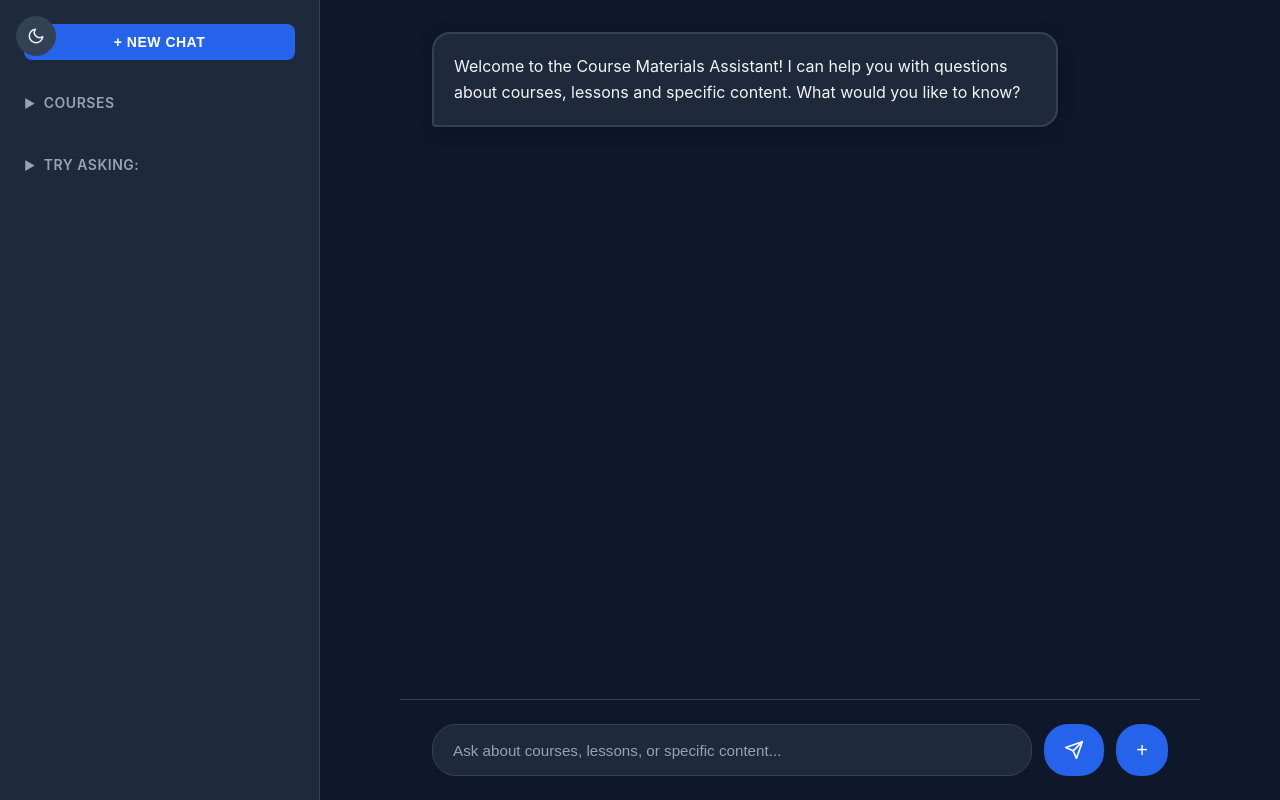
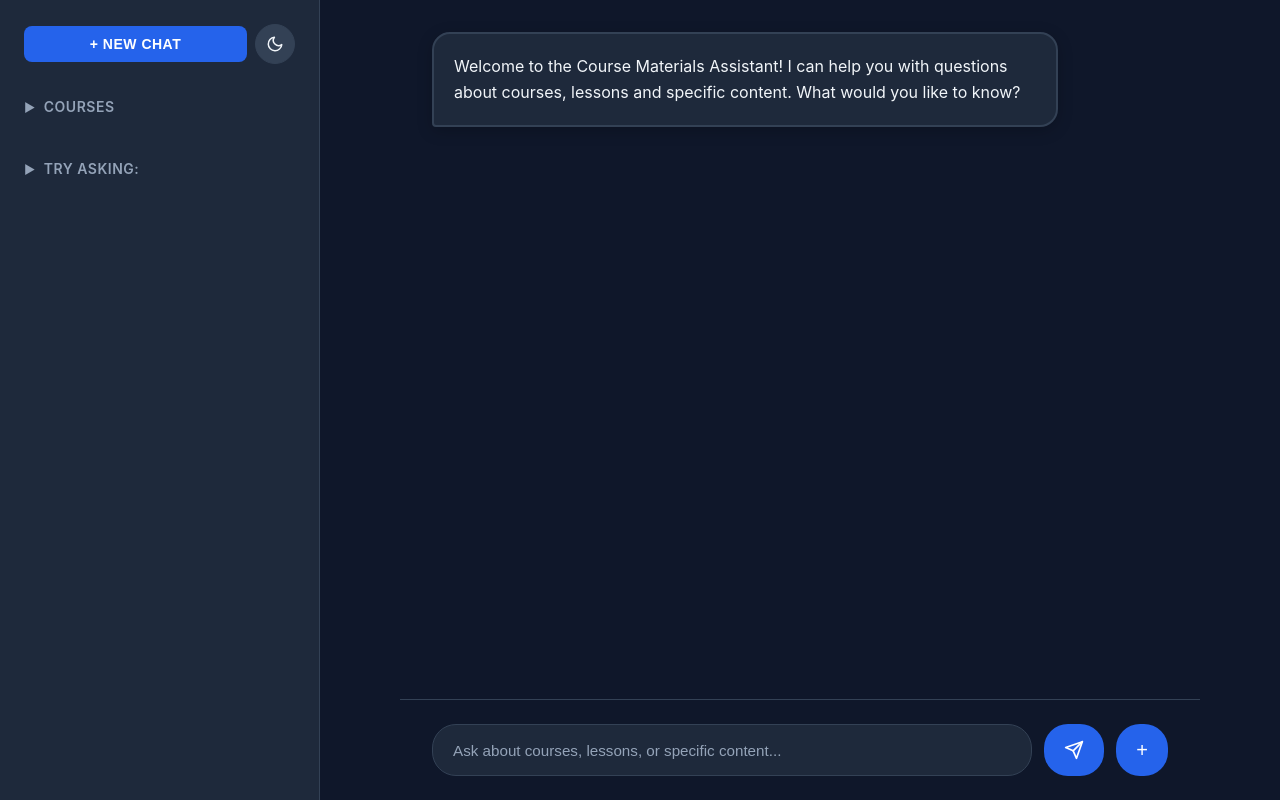
Before and after one commit to ssedimbi1/deeplearningai_claude_agent_course, a website: page frontend/index.html in a window 1280 px wide. Drawn offline with nearby package versions, Linux system fonts and the light colour scheme; no server answers.

Commit message:
Move theme toggle into sidebar and expand allowed Bash commands
Co-Authored-By: Claude Sonnet 4.6 <noreply@anthropic.com>

```diff
--- a/frontend/index.html
+++ b/frontend/index.html
@@ -10,6 +10,18 @@
     <link rel="stylesheet" href="style.css?v=10" />
   </head>
   <body>
+    <div class="container">
+      <header>
+        <h1>Course Materials Assistant</h1>
+        <p class="subtitle">Ask questions about courses, instructors, and content</p>
+      </header>
+
+      <div class="main-content">
+        <!-- Left Sidebar -->
+        <aside class="sidebar">
+          <!-- New Chat Button -->
+          <div class="sidebar-section new-chat-section">
+            <button id="newChatBtn" class="new-chat-btn">+ New Chat</button>
             <button
               class="theme-toggle"
               id="themeToggle"
@@ -53,18 +65,6 @@
                 <line x1="18.36" y1="5.64" x2="19.78" y2="4.22"></line>
               </svg>
             </button>
-    <div class="container">
-      <header>
-        <h1>Course Materials Assistant</h1>
-        <p class="subtitle">Ask questions about courses, instructors, and content</p>
-      </header>
-
-      <div class="main-content">
-        <!-- Left Sidebar -->
-        <aside class="sidebar">
-          <!-- New Chat Button -->
-          <div class="sidebar-section">
-            <button id="newChatBtn" class="new-chat-btn">+ New Chat</button>
           </div>
 
           <!-- Course Stats -->
--- a/frontend/style.css
+++ b/frontend/style.css
@@ -132,6 +132,12 @@ header h1 {
   margin-bottom: 1.5rem;
 }
 
+.new-chat-section {
+  display: flex;
+  align-items: center;
+  gap: 0.5rem;
+}
+
 .sidebar-section:last-child {
   margin-bottom: 0;
 }
@@ -200,7 +206,7 @@ header h1 {
 
 /* Sidebar New Chat button */
 .new-chat-btn {
-  width: 100%;
+  flex: 1;
   padding: 0.625rem 1rem;
   background: var(--primary-color);
   border: none;
@@ -776,10 +782,7 @@ details[open] .suggested-header::before {
 
 /* Theme Toggle Button */
 .theme-toggle {
-    position: fixed;
-    top: 1rem;
-    left: 1rem;
-    z-index: 100;
+    flex-shrink: 0;
     width: 40px;
     height: 40px;
     border-radius: 50%;
```
Also changed, not shown: .claude/settings.local.json. Lines whose indentation alone changed are shown as unchanged.
